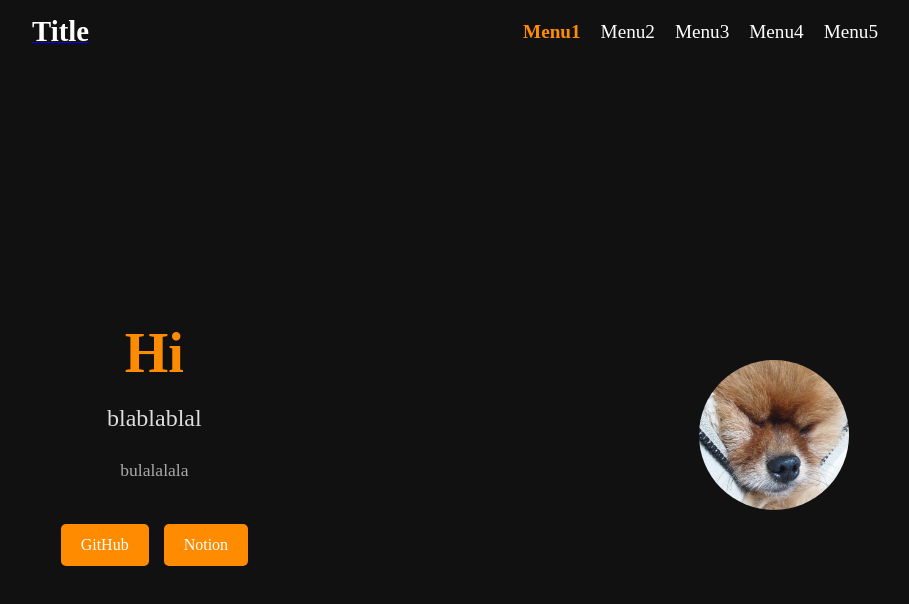
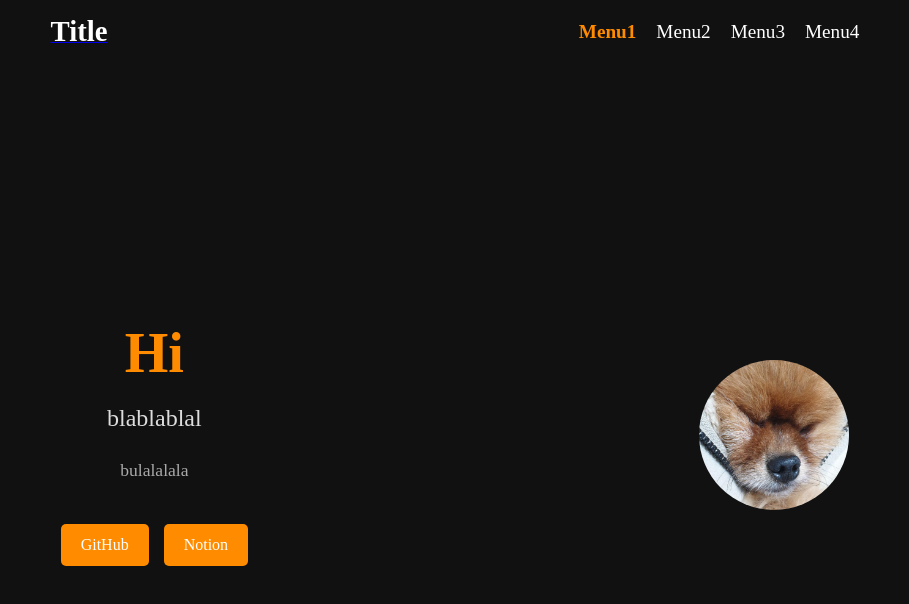
Before and after one commit to DongHyeonKim-tech/portfolio, a Next.js app: page / in a window 1280 px wide. Shown: the top 604 px of the page, without its empty margins (185-1094 px from the left). Built offline with nearby package versions, Linux system fonts and the light colour scheme.

Commit message:
[수정] MENU5 제거

```diff
--- a/src/layout/Header.tsx
+++ b/src/layout/Header.tsx
@@ -102,12 +102,6 @@ const Header = ({ activeSection }: HeaderProps) => {
         >
           Menu4
         </MenuItem>
-        <MenuItem
-          $active={activeSection === 'joke'}
-          onClick={() => handleScroll('joke')}
-        >
-          Menu5
-        </MenuItem>
       </Menu>
     </HeaderContainer>
   );
```
